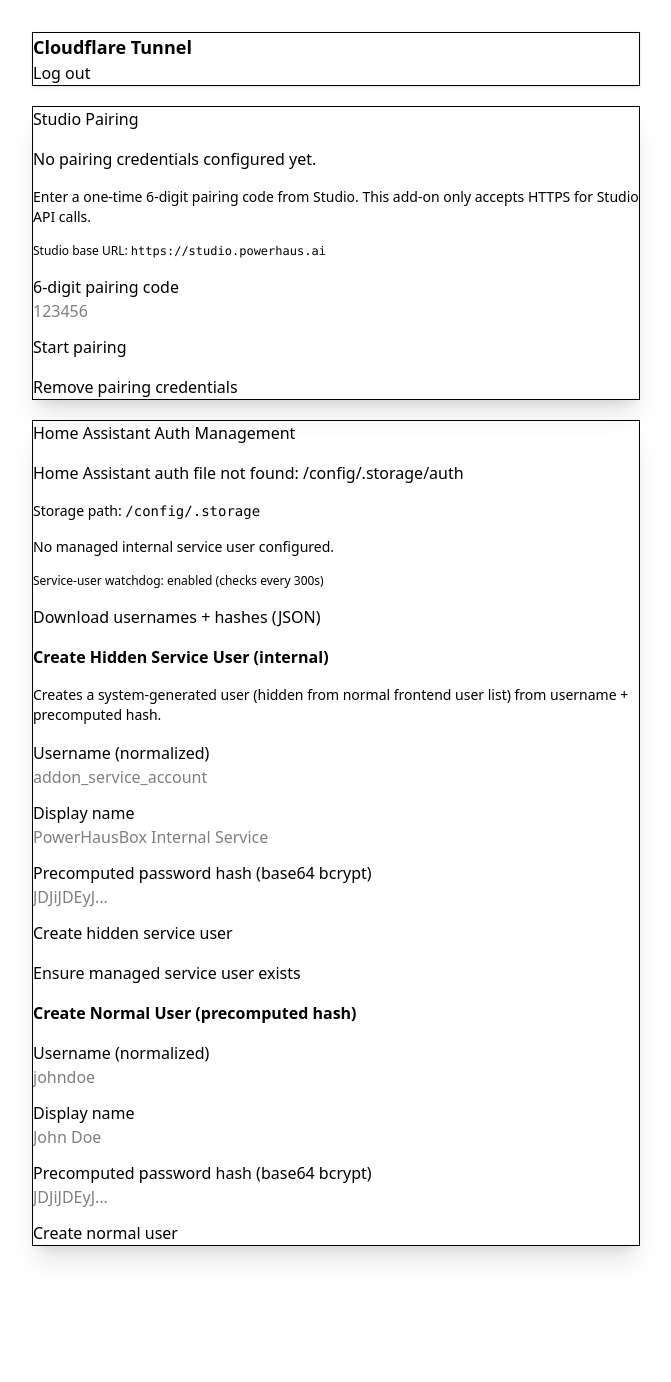
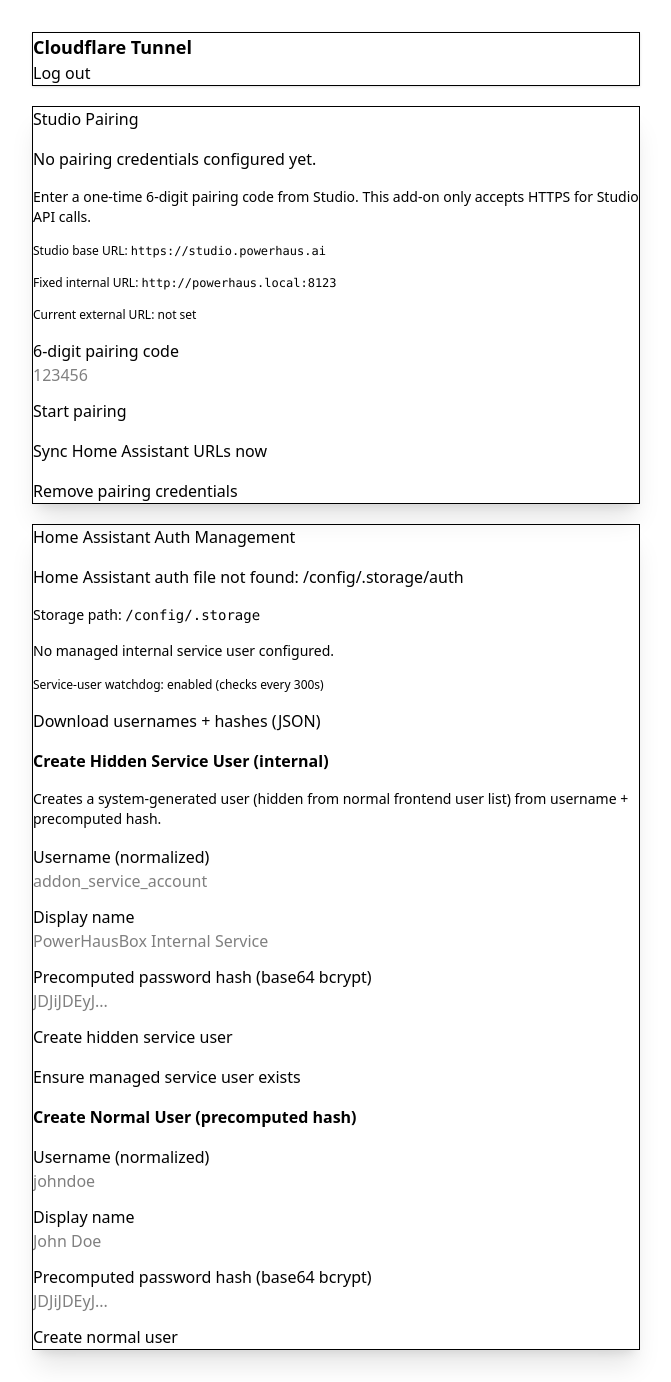
Before and after one commit to gregor-autischer/PowerHausBox-Core, a Flask app: page / in a window 1280 px wide. Shown: the whole page, without its empty margins (304-975 px from the left). Before the commit the page ends 1261 px from the top, so only its background shows below. Run offline with Flask 3, Linux system fonts and the light colour scheme; the visitor is signed in with stand-in values (Sample User, id 1); some libraries are stand-ins or nearby versions.

Commit message:
feat: auto-sync HA internal/external URLs from tunnel pairing

```diff
--- a/powerhausbox-cloudflare-tunnel/config.yaml
+++ b/powerhausbox-cloudflare-tunnel/config.yaml
@@ -1,5 +1,5 @@
 name: PowerHausBox Cloudflare Tunnel
-version: "0.3.0"
+version: "0.3.1"
 slug: powerhausbox_cloudflare_tunnel
 description: Cloudflare Tunnel add-on with Studio pairing, HA auth hash export, and user provisioning.
 url: https://github.com/gregor/PowerHausBox-Auth
--- a/powerhausbox-cloudflare-tunnel/rootfs/opt/powerhausbox/server.py
+++ b/powerhausbox-cloudflare-tunnel/rootfs/opt/powerhausbox/server.py
@@ -40,6 +40,7 @@
 
 SUPERVISOR_URL = os.getenv("SUPERVISOR_URL", "http://supervisor").rstrip("/")
 SUPERVISOR_TOKEN = os.getenv("SUPERVISOR_TOKEN", "")
+FIXED_INTERNAL_URL = "http://powerhaus.local:8123"
 
 UI_PASSWORD = os.getenv("UI_PASSWORD", "change-this-password")
 DEFAULT_STUDIO_BASE_URL = os.getenv("STUDIO_BASE_URL", "https://studio.powerhaus.ai")
@@ -169,6 +170,19 @@
         "tunnel_hostname": str(raw.get("tunnel_hostname", "")),
         "box_api_token": str(raw.get("box_api_token", "")),
     }
+
+
+def external_url_from_tunnel_hostname(tunnel_hostname: str) -> str:
+    raw = tunnel_hostname.strip()
+    if not raw:
+        raise AuthStorageError("Tunnel hostname is empty.")
+
+    parsed = urllib.parse.urlparse(raw)
+    host = parsed.netloc if parsed.scheme else raw
+    host = host.strip().strip("/")
+    if not host or "/" in host:
+        raise AuthStorageError("Tunnel hostname is invalid.")
+    return f"https://{host}"
 
 
 def persist_credentials(cloudflare_tunnel_token: str, tunnel_hostname: str, box_api_token: str) -> None:
@@ -423,6 +437,19 @@
         raise SupervisorAPIError("Supervisor API is unreachable.") from exc
 
 
+def sync_homeassistant_urls(tunnel_hostname: str) -> str:
+    external_url = external_url_from_tunnel_hostname(tunnel_hostname)
+    supervisor_request(
+        "POST",
+        "/core/api/config/core/update",
+        {
+            "internal_url": FIXED_INTERNAL_URL,
+            "external_url": external_url,
+        },
+    )
+    return external_url
+
+
 def get_core_state() -> str:
     info = supervisor_request("GET", "/core/info")
     data = info.get("data", {}) if isinstance(info, dict) else {}
@@ -660,11 +687,20 @@
     auth_rows: list[dict[str, Any]] = []
     auth_error = ""
     managed_status = "No managed internal service user configured."
+    external_url = ""
     try:
         auth_rows = list_homeassistant_hash_users()
         managed_status = managed_service_user_status(auth_rows)
     except AuthStorageError as exc:
         auth_error = exc.message
+
+    saved_credentials = read_saved_credentials()
+    tunnel_hostname = saved_credentials.get("tunnel_hostname", "")
+    if tunnel_hostname:
+        try:
+            external_url = external_url_from_tunnel_hostname(tunnel_hostname)
+        except AuthStorageError:
+            external_url = ""
 
     return render_template(
         "dashboard.html",
@@ -678,6 +714,8 @@
         auth_storage_path=str(HA_CONFIG_DIR / ".storage"),
         managed_watchdog_enabled=SERVICE_USER_WATCHDOG_ENABLED,
         managed_watchdog_interval_seconds=SERVICE_USER_WATCHDOG_INTERVAL_SECONDS,
+        fixed_internal_url=FIXED_INTERNAL_URL,
+        current_external_url=external_url,
     )
 
 
@@ -822,10 +860,21 @@
 
         persist_credentials(cloudflare_tunnel_token, tunnel_hostname, box_api_token)
         clear_pairing_state()
+        url_sync_error = ""
+        external_url = ""
+        try:
+            external_url = sync_homeassistant_urls(tunnel_hostname)
+        except (SupervisorAPIError, AuthStorageError) as exc:
+            url_sync_error = str(exc)
+
         return jsonify(
             {
                 "state": "ready",
                 "tunnel_hostname": tunnel_hostname,
+                "external_url": external_url,
+                "internal_url": FIXED_INTERNAL_URL,
+                "urls_synced": not bool(url_sync_error),
+                "urls_sync_error": url_sync_error,
             }
         ), 200
 
@@ -950,6 +999,33 @@
     return redirect(url_for("index"))
 
 
+@app.post("/ha/urls/sync")
+def sync_ha_urls_from_saved_credentials():
+    if not is_authenticated():
+        return redirect(url_for("index"))
+
+    credentials = read_saved_credentials()
+    tunnel_hostname = credentials.get("tunnel_hostname", "").strip()
+    if not tunnel_hostname:
+        flash("No stored tunnel hostname found. Pair first.", "error")
+        return redirect(url_for("index"))
+
+    try:
+        external_url = sync_homeassistant_urls(tunnel_hostname)
+    except (SupervisorAPIError, AuthStorageError) as exc:
+        flash(f"Failed to update Home Assistant URLs: {exc}", "error")
+        return redirect(url_for("index"))
+
+    flash(
+        (
+            "Home Assistant URLs updated. "
+            f"internal_url={FIXED_INTERNAL_URL} external_url={external_url}"
+        ),
+        "success",
+    )
+    return redirect(url_for("index"))
+
+
 @app.post("/token/delete")
 def delete_token():
     if not is_authenticated():
--- a/powerhausbox-cloudflare-tunnel/rootfs/opt/powerhausbox/templates/dashboard.html
+++ b/powerhausbox-cloudflare-tunnel/rootfs/opt/powerhausbox/templates/dashboard.html
@@ -40,6 +40,15 @@
             Enter a one-time 6-digit pairing code from Studio. This add-on only accepts HTTPS for Studio API calls.
           </p>
           <p class="text-xs text-base-content/60">Studio base URL: <code>{{ studio_base_url }}</code></p>
+          <p class="text-xs text-base-content/60">Fixed internal URL: <code>{{ fixed_internal_url }}</code></p>
+          <p class="text-xs text-base-content/60">
+            Current external URL:
+            {% if current_external_url %}
+              <code>{{ current_external_url }}</code>
+            {% else %}
+              <span>not set</span>
+            {% endif %}
+          </p>
 
           <form method="post" action="/pair/start" class="space-y-3">
             <fieldset class="fieldset">
@@ -75,6 +84,11 @@
               </p>
             </div>
           </div>
+
+          <div class="divider my-1"></div>
+          <form method="post" action="/ha/urls/sync">
+            <button type="submit" class="btn btn-outline">Sync Home Assistant URLs now</button>
+          </form>
 
           <div class="divider my-1"></div>
           <form method="post" action="/token/delete">
@@ -240,7 +254,13 @@
             }
 
             if (payload.state === "ready") {
-              statusText.textContent = `Pairing complete. Tunnel hostname: ${payload.tunnel_hostname}`;
+              if (payload.urls_synced) {
+                statusText.textContent = `Pairing complete. URLs synced: ${payload.internal_url} + ${payload.external_url}`;
+              } else if (payload.urls_sync_error) {
+                statusText.textContent = `Pairing complete, but URL sync failed: ${payload.urls_sync_error}`;
+              } else {
+                statusText.textContent = `Pairing complete. Tunnel hostname: ${payload.tunnel_hostname}`;
+              }
               window.setTimeout(() => window.location.reload(), 1200);
               return;
             }
```
Also changed, not shown: powerhausbox-cloudflare-tunnel/CHANGELOG.md, powerhausbox-cloudflare-tunnel/README.md, 1 other file.
